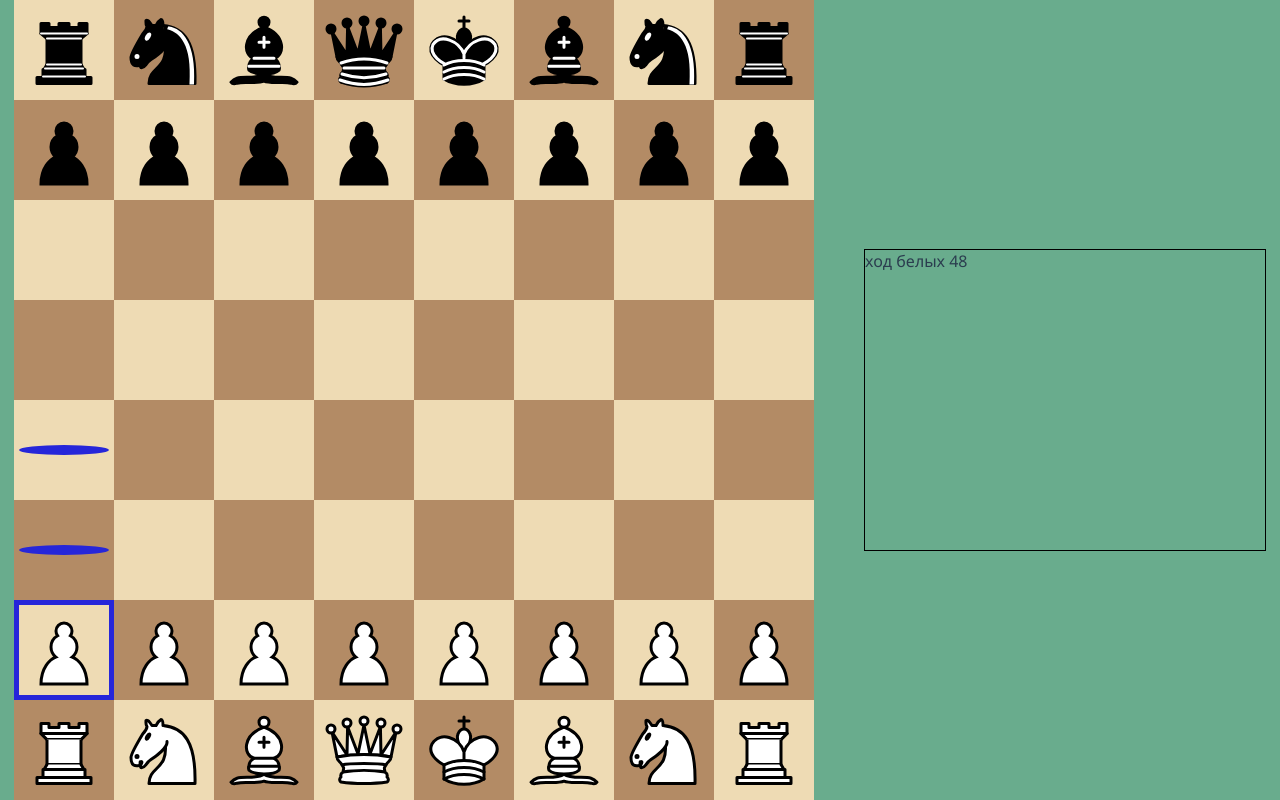
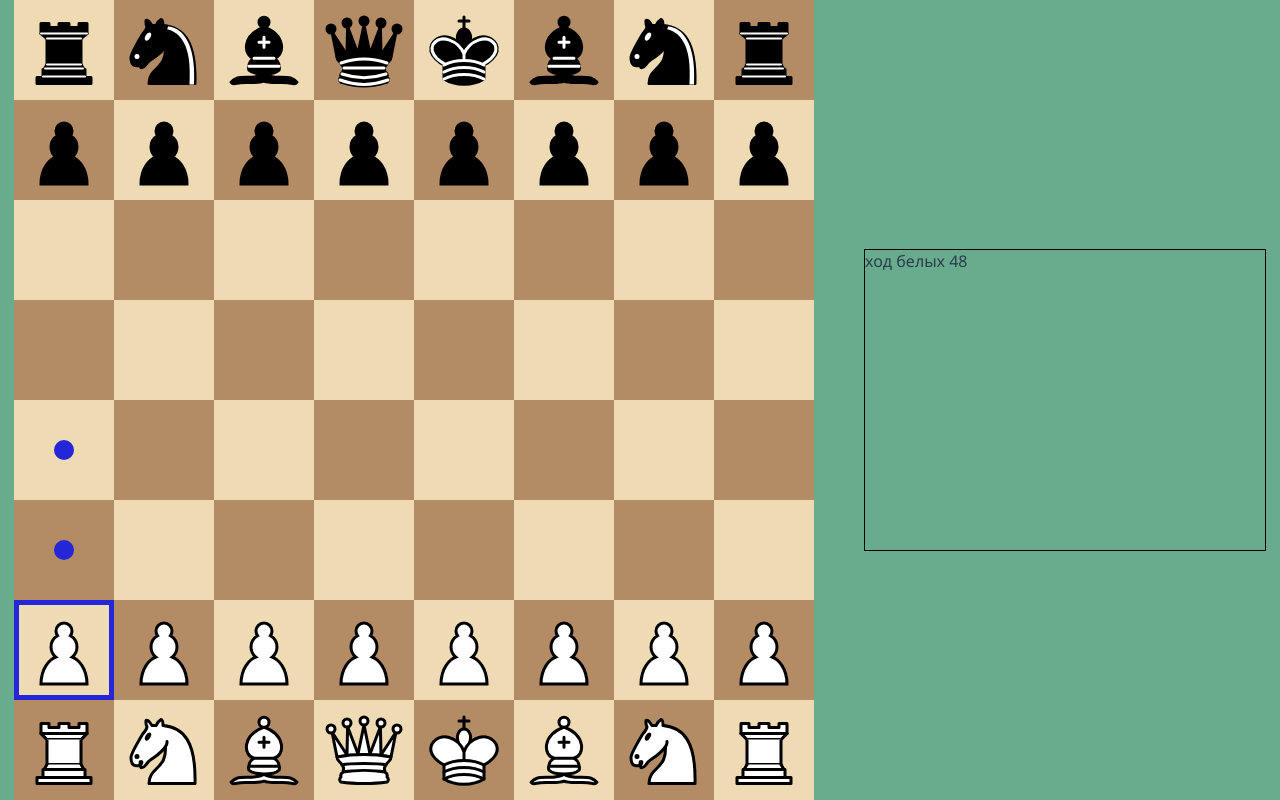
Before and after one commit to Aleks-Kar/simple-chess, a Vue app: page / in a window 1280 px wide. Both pictures are taken after a click on the element 64 px from the left and 650 px from the top of the page. Built offline with nearby package versions, Linux system fonts and the light colour scheme.

Commit message:
fix: displaying moves

```diff
--- a/src/components/MySquare.vue
+++ b/src/components/MySquare.vue
@@ -117,8 +117,8 @@ const isDefended = computed<boolean>(() => {
       { square_cursor_pointer: hasCursor },
       { square_active_safe: isActive && isSafe },
       { square_active_unsafe: isActive && !isSafe },
-      { square_moveable_safe: isMoveable && isSafe },
-      { square_moveable_unsafe: isMoveable && !isSafe },
+      { square_moveable_safe: isMoveable && isSafe && !isHover },
+      { square_moveable_unsafe: isMoveable && !isSafe && !isHover },
       { square_immoveable: isHover && (!isMoveable || isAlly) },
       { square_hover_safe: isHover && isSafe && isMoveable && !isAlly },
       { square_hover_unsafe: isHover && !isSafe && isMoveable && !isAlly }
@@ -185,16 +185,16 @@ const isDefended = computed<boolean>(() => {
 
 .square_moveable_safe::after {
   content: '';
-  width: 90px;
-  height: 10px;
+  width: 20px;
+  height: 20px;
   border-radius: 50%;
   background-color: var(--color_safe);
 }
 
 .square_moveable_unsafe::after {
   content: '';
-  width: 10px;
-  height: 90px;
+  width: 20px;
+  height: 20px;
   border-radius: 50%;
   background-color: var(--color_unsafe);
 }
```
